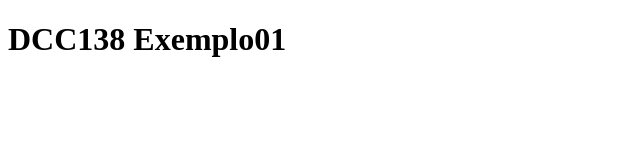
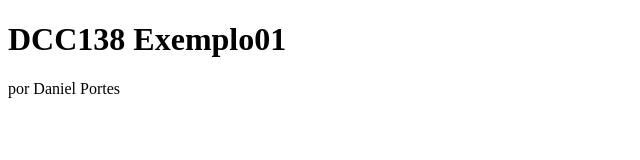
Before and after one commit to ufjf-dcc104/ufjf-dcc138-2021-3ere-atv1-DanielPortes, a plain HTML site: page index.html in a window 1280 px wide. Shown: the whole page, without its empty margins (0-640 px from the left). Drawn offline with Linux system fonts and the light colour scheme.

Commit message:
Adiciona creditos

```diff
--- a/index.html
+++ b/index.html
@@ -9,5 +9,6 @@
 <body>
     <h1> DCC138 Exemplo01</h1>
 
+    <p>por Daniel  Portes</p>
 </body>
 </html>
```
